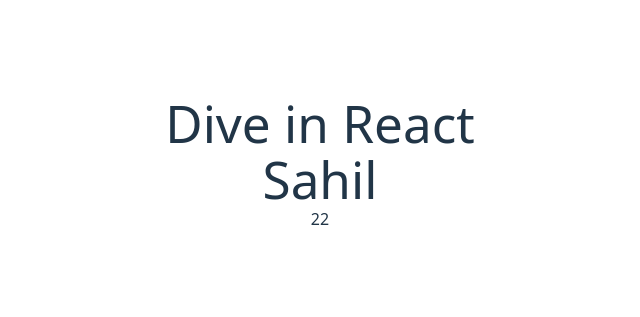
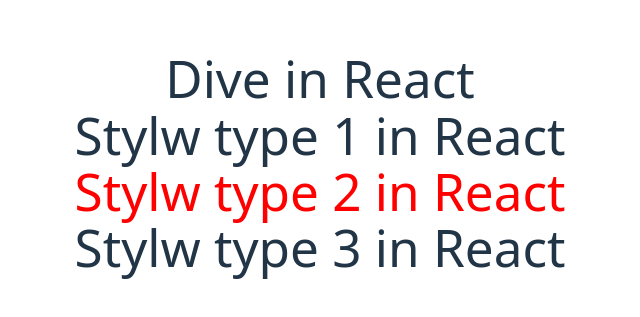
Before and after one commit to sahil-md1/Upskill_in_React, a React (Vite) app: page / in a window 1280 px wide. Shown: the part 237-554 px from the top of the page, without its empty margins (320-960 px from the left). Built offline with nearby package versions, Linux system fonts and the light colour scheme.

Commit message:
react styles

```diff
--- a/src/App.jsx
+++ b/src/App.jsx
@@ -11,6 +11,7 @@
 import HooksLearn from "./Components/HooksLearn";
 import StateHooks from "./Components/StateHooks";
 import StateHooksProps from './Components/StateHooksProps'
+import StylesReact from './Components/StylesReact'
 
 
 function App() {
@@ -25,7 +26,8 @@
       {/* <RegForm /> */}
       {/* <HooksLearn/> */}
       {/* <StateHooks/> */}
-      <StateHooksProps name={'Sahil'} age={22}/>
+      {/* <StateHooksProps name={'Sahil'} age={22}/> */}
+      <StylesReact/>
     </div>
   );
 }
--- a/src/Components/StateHooksProps.tsx
+++ b/src/Components/StateHooksProps.tsx
@@ -1,7 +1,6 @@
 import React from 'react'
 
 const StateHooksProps = ({name, age}) => {
-
 
   return (
     <div>
--- /dev/null
+++ b/src/Components/StylesReact.tsx
@@ -0,0 +1,18 @@
+import React from 'react'
+// import style from './custome.module.css'
+
+const StylesReact = () => {
+  return (
+    <div>
+      <h1 className='c-container'>Stylw type 1 in React</h1>
+      {/* inline css in react */}
+      <h1 style={{color: 'red'}}>Stylw type 2 in React</h1>
+
+      {/* Modular css  */}
+      <h1 className=''>Stylw type 3 in React</h1>
+
+    </div>
+  )
+}
+
+export default StylesReact
--- /dev/null
+++ b/src/custome.module.css
@@ -0,0 +1,4 @@
+.success {
+    background-color: aqua;
+    color: blue;
+}
```
